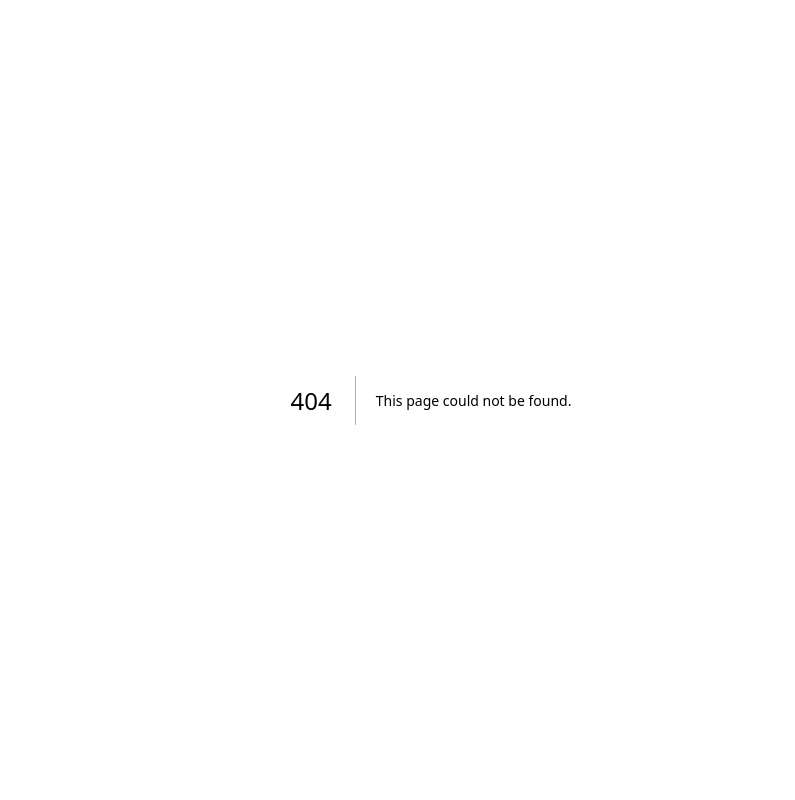
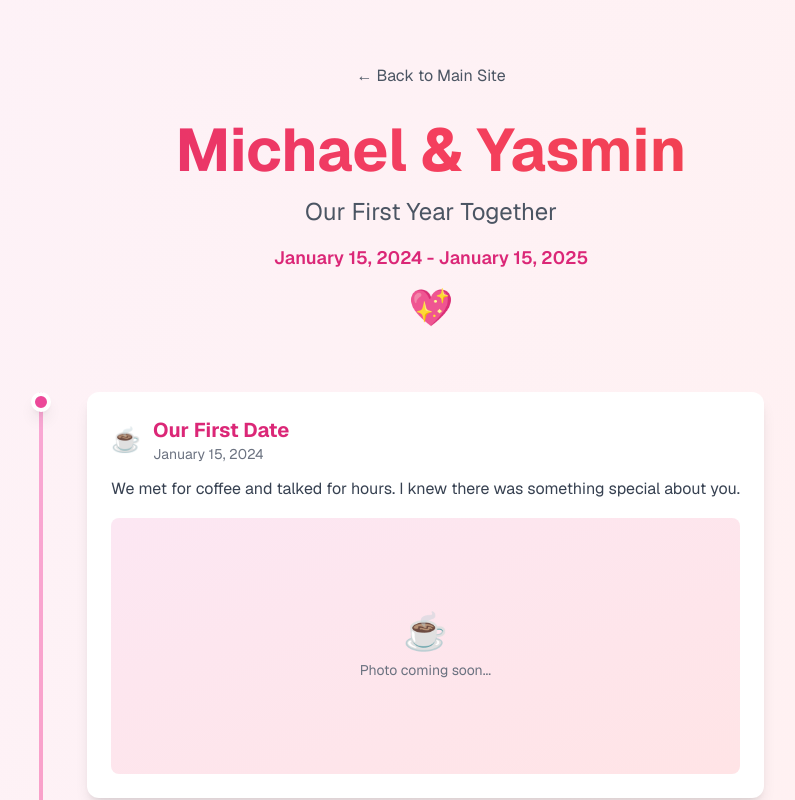
Before and after one commit to mcPrefect/michaelcronin.ie, a Next.js app in the folder michaelcronin-site/: page /anniversary in a window 1280 px wide. Before the commit this address had no page. Shown: the top 800 px of the page, without its empty margins (209-1004 px from the left). Built offline with nearby package versions, Linux system fonts and the light colour scheme.

Commit message:
opened webpage

```diff
--- /dev/null
+++ b/michaelcronin-site/app/anniversary/page.js
@@ -0,0 +1,143 @@
+"use client";
+
+import { useState } from "react";
+import { useRouter } from "next/navigation";
+import Image from "next/image";
+
+export default function Anniversary() {
+  const router = useRouter();
+
+  const timelineEvents = [
+    {
+      date: "January 15, 2024",
+      title: "Our First Date",
+      description: "We met for coffee and talked for hours. I knew there was something special about you.",
+      image: "/anniversary/first-date.jpg",
+      emoji: "☕"
+    },
+    {
+      date: "February 14, 2024",
+      title: "First Valentine's Day",
+      description: "Our first Valentine's Day together. You made everything feel magical.",
+      image: "/anniversary/valentines.jpg",
+      emoji: "💕"
+    },
+    {
+      date: "March 22, 2024",
+      title: "Made It Official",
+      description: "The day we became official. Best decision I ever made.",
+      image: "/anniversary/official.jpg",
+      emoji: "💍"
+    },
+    {
+      date: "June 10, 2024",
+      title: "First Trip Together",
+      description: "Our amazing weekend getaway. So many beautiful memories made.",
+      image: "/anniversary/trip.jpg",
+      emoji: "✈️"
+    },
+    {
+      date: "August 5, 2024",
+      title: "Meeting the Families",
+      description: "The day our families met. Everyone loves you as much as I do.",
+      image: "/anniversary/families.jpg",
+      emoji: "👨‍👩‍👧‍👦"
+    },
+    {
+      date: "December 25, 2024",
+      title: "First Christmas Together",
+      description: "Our first Christmas as a couple. The most wonderful time of the year became even better.",
+      image: "/anniversary/christmas.jpg",
+      emoji: "🎄"
+    },
+    {
+      date: "January 15, 2025",
+      title: "One Year Anniversary",
+      description: "365 days of love, laughter, and endless joy. Here's to forever with you, Yasmin. ❤️",
+      image: "/anniversary/one-year.jpg",
+      emoji: "🥂"
+    }
+  ];
+
+  return (
+    <main className="min-h-screen bg-gradient-to-br from-pink-50 via-rose-50 to-red-50 dark:from-zinc-900 dark:via-zinc-800 dark:to-zinc-900 text-gray-800 dark:text-gray-100 font-wes">
+
+      {/* Header */}
+      <div className="text-center py-16 px-6">
+        <button
+          onClick={() => router.push("/")}
+          className="mb-8 text-gray-600 dark:text-gray-400 hover:text-pink-600 dark:hover:text-pink-400 transition"
+        >
+          ← Back to Main Site
+        </button>
+
+        <h1 className="text-6xl font-bold text-transparent bg-clip-text bg-gradient-to-r from-pink-600 via-rose-500 to-red-500 mb-4">
+          Michael & Yasmin
+        </h1>
+        <h2 className="text-2xl text-gray-600 dark:text-gray-300 mb-4">Our First Year Together</h2>
+        <div className="text-lg text-pink-600 font-semibold">
+          January 15, 2024 - January 15, 2025
+        </div>
+        <div className="text-4xl mt-4">💖</div>
+      </div>
+
+      {/* Timeline */}
+      <div className="max-w-4xl mx-auto px-6 pb-16">
+        <div className="relative">
+          {/* Timeline line */}
+          <div className="absolute left-8 top-0 bottom-0 w-1 bg-gradient-to-b from-pink-300 to-rose-400"></div>
+
+          {timelineEvents.map((event, index) => (
+            <div key={index} className="relative flex items-start mb-16 last:mb-0">
+              {/* Timeline dot */}
+              <div className="absolute left-6 w-5 h-5 bg-pink-500 rounded-full border-4 border-white dark:border-zinc-900 shadow-lg z-10"></div>
+
+              {/* Content */}
+              <div className="ml-20 bg-white dark:bg-zinc-800 rounded-xl shadow-lg p-6 hover:shadow-xl transition-shadow duration-300">
+                <div className="flex items-center mb-3">
+                  <span className="text-2xl mr-3">{event.emoji}</span>
+                  <div>
+                    <h3 className="text-xl font-bold text-pink-600 dark:text-pink-400">{event.title}</h3>
+                    <p className="text-sm text-gray-500 dark:text-gray-400">{event.date}</p>
+                  </div>
+                </div>
+
+                <p className="text-gray-700 dark:text-gray-300 leading-relaxed mb-4">
+                  {event.description}
+                </p>
+
+                {/* Placeholder for image */}
+                <div className="w-full h-64 bg-gradient-to-br from-pink-100 to-rose-100 dark:from-zinc-700 dark:to-zinc-600 rounded-lg flex items-center justify-center">
+                  <div className="text-center text-gray-500 dark:text-gray-400">
+                    <div className="text-4xl mb-2">{event.emoji}</div>
+                    <p className="text-sm">Photo coming soon...</p>
+                  </div>
+                </div>
+              </div>
+            </div>
+          ))}
+        </div>
+      </div>
+
+      {/* Love message */}
+      <div className="text-center py-16 px-6 bg-gradient-to-r from-pink-100 to-rose-100 dark:from-zinc-800 dark:to-zinc-700">
+        <div className="max-w-2xl mx-auto">
+          <h2 className="text-3xl font-bold text-pink-600 dark:text-pink-400 mb-6">
+            To My Beautiful Yasmin
+          </h2>
+          <p className="text-lg text-gray-700 dark:text-gray-300 leading-relaxed italic">
+            "This past year has been the most amazing year of my life, and it's all because of you.
+            Every day with you feels like a new adventure, filled with love, laughter, and endless joy.
+            You make everything brighter, and I can't wait to create countless more memories together.
+            Happy anniversary, my love. Here's to forever with you."
+          </p>
+          <div className="text-2xl mt-6">💕</div>
+          <p className="text-pink-600 dark:text-pink-400 font-semibold mt-2">
+            All my love, Michael
+          </p>
+        </div>
+      </div>
+
+    </main>
+  );
+}
--- a/michaelcronin-site/app/page.js
+++ b/michaelcronin-site/app/page.js
@@ -10,11 +10,15 @@ import { logos } from "../data/skills";
 import SkillsStrip from "../components/SkillsStrip";
 // import Tabs from "../components/Tabs";
 import { Analytics } from "@vercel/analytics/react"
+import { useRouter } from "next/navigation";
 
 export default function Home() {
   const underConstruction = false;
   // const [tab, setTab] = useState("about");
   const [open, setOpen] = useState(-1);
+  const [showPasswordModal, setShowPasswordModal] = useState(false);
+  const [password, setPassword] = useState("");
+  const router = useRouter();
 
   const images = [
     "/photos/photo-1.jpg",
@@ -24,6 +28,16 @@ export default function Home() {
     "/photos/photo-5.jpg",
     "/photos/photo-6.jpg",
   ];
+
+  const handlePasswordSubmit = (e) => {
+    e.preventDefault();
+    if (password === "ouranniversary2024") {
+      router.push("/anniversary");
+    } else {
+      alert("Incorrect password!");
+      setPassword("");
+    }
+  };
 
   const baseTabStyle =
     "px-4 py-2 border-b-2 font-medium text-wesBrown hover:text-wesTeal hover:border-wesTeal dark:text-wesBrown dark:hover:text-wesTeal";
@@ -297,8 +311,50 @@ export default function Home() {
         </div>
       </section>
 
+      {/* Secret Button */}
+      <button
+        onClick={() => setShowPasswordModal(true)}
+        className="fixed bottom-4 left-4 w-4 h-4 bg-transparent hover:bg-pink-500 transition-all duration-300 rounded-full opacity-20 hover:opacity-100"
+        title="❤"
+      >
+      </button>
 
-
+      {/* Password Modal */}
+      {showPasswordModal && (
+        <div className="fixed inset-0 bg-black bg-opacity-50 flex items-center justify-center z-50">
+          <div className="bg-white dark:bg-zinc-800 p-8 rounded-xl shadow-xl max-w-md w-full mx-4">
+            <h3 className="text-xl font-semibold mb-4 text-center">Enter Password</h3>
+            <form onSubmit={handlePasswordSubmit} className="space-y-4">
+              <input
+                type="password"
+                value={password}
+                onChange={(e) => setPassword(e.target.value)}
+                placeholder="Password..."
+                className="w-full px-4 py-2 border border-gray-300 dark:border-zinc-600 rounded-lg bg-white dark:bg-zinc-700 text-black dark:text-white focus:outline-none focus:ring-2 focus:ring-pink-500"
+                autoFocus
+              />
+              <div className="flex space-x-4">
+                <button
+                  type="submit"
+                  className="flex-1 bg-pink-500 hover:bg-pink-600 text-white py-2 px-4 rounded-lg transition"
+                >
+                  Enter
+                </button>
+                <button
+                  type="button"
+                  onClick={() => {
+                    setShowPasswordModal(false);
+                    setPassword("");
+                  }}
+                  className="flex-1 bg-gray-500 hover:bg-gray-600 text-white py-2 px-4 rounded-lg transition"
+                >
+                  Cancel
+                </button>
+              </div>
+            </form>
+          </div>
+        </div>
+      )}
 
       <DarkModeToggle />
 
```
